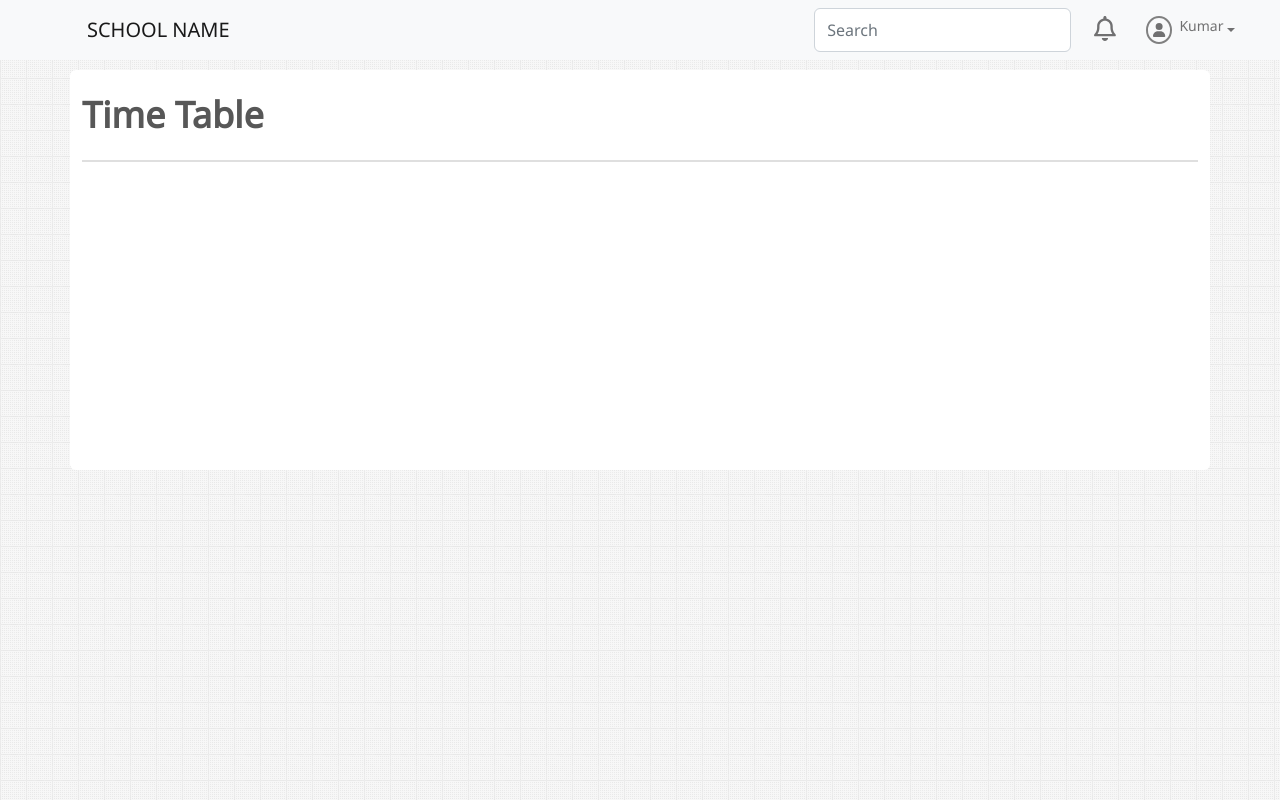
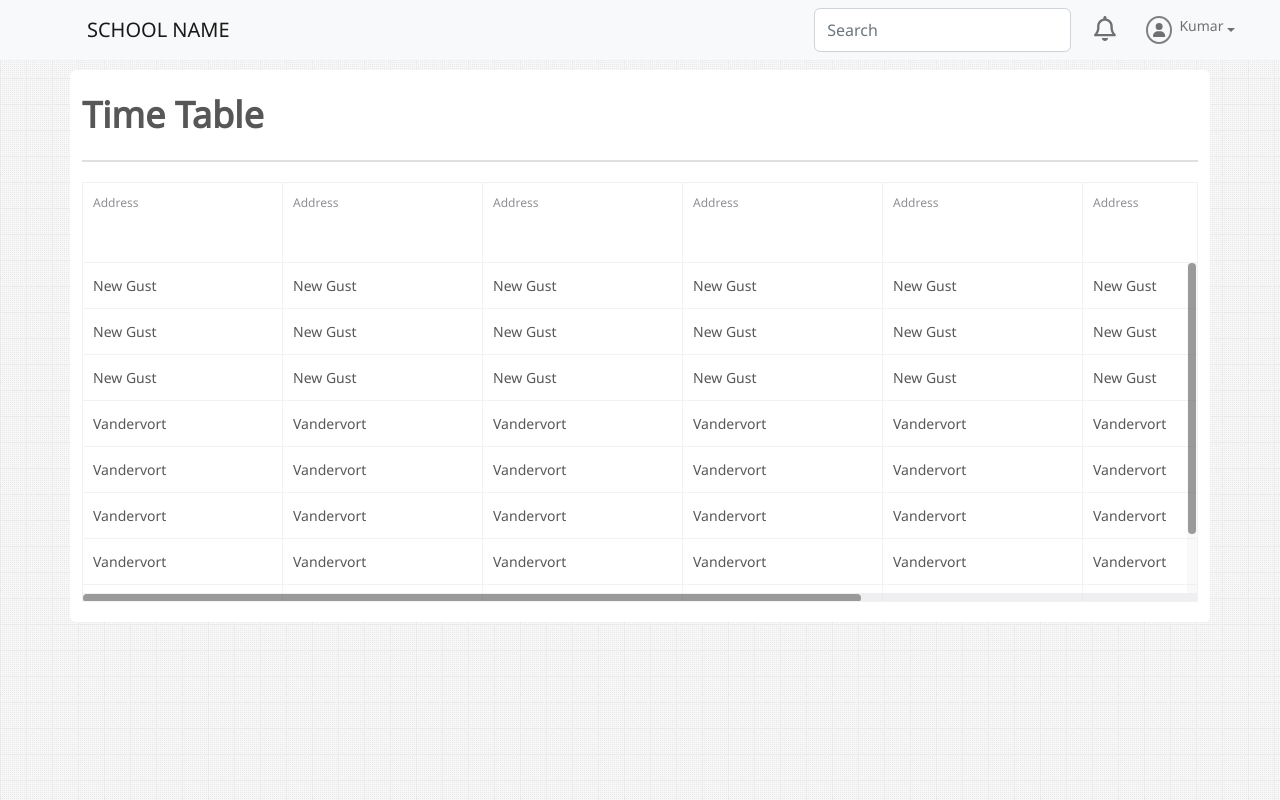
Before and after one commit to SanjayNithin2002/school-portal, a React (Create React App) app in the folder school-portal/: page /timetable in a window 1280 px wide. Built offline with nearby package versions, Linux system fonts and the light colour scheme.

Commit message:
time table updated

```diff
--- a/school-portal/src/Pages/Time table/timetable.jsx
+++ b/school-portal/src/Pages/Time table/timetable.jsx
@@ -2,16 +2,131 @@ import React from "react";
 import "react-datepicker/dist/react-datepicker.css";
 import "bootstrap/dist/css/bootstrap.min.css"
 import SideNavBar from "../../components/SideNavBar/SideNavBar";
+import { Table } from 'rsuite';
+const { Column, ColumnGroup, HeaderCell, Cell } = Table;
+
+const data = [
+    {
+      id: 1,
+      email: 'Leora13@yahoo.com',
+      firstName: 'Ernest Schuppe Anderson',
+      lastName: null,
+      city: 'New Gust',
+      companyName: 'Lebsack - Nicolas'
+    },
+    {
+      id: 2,
+      email: 'Mose_Gerhold51@yahoo.com',
+      firstName: 'Janis',
+      lastName: 'Bode',
+      city: 'New Gust',
+      companyName: 'Glover - Hermiston'
+    },
+    {
+      id: 3,
+      city: 'New Gust',
+      email: 'Frieda.Sauer61@gmail.com',
+      firstName: 'Makenzie Vandervort',
+      lastName: null,
+      companyName: 'Williamson - Kassulke'
+    },
+    {
+      id: 4,
+      email: 'Eloisa.OHara@hotmail.com',
+      firstName: 'Ciara',
+      lastName: 'Towne',
+      city: 'Vandervort',
+      companyName: 'Hilpert, Eichmann and Brown'
+    },
+    {
+      id: 5,
+      email: 'Brisa46@hotmail.com',
+      firstName: 'Suzanne',
+      lastName: 'Wolff',
+      city: 'Vandervort',
+      companyName: 'Mayer - Considine'
+    },
+    {
+      id: 6,
+      email: 'Cody.Schultz56@gmail.com',
+      firstName: 'Alessandra',
+      lastName: null,
+      city: 'Vandervort',
+      companyName: 'Nikolaus and Sons'
+    },
+    {
+      id: 7,
+      email: 'Enrico_Beer@yahoo.com',
+      firstName: 'Margret',
+      lastName: 'Heller',
+      city: 'Vandervort',
+      companyName: 'Corwin, Maggio and Wintheiser'
+    },
+    {
+      id: 8,
+      email: 'Mitchel.Herman@yahoo.com',
+      firstName: 'Emiliano',
+      lastName: 'Moore',
+      city: 'Gilberthaven',
+      companyName: 'Gulgowski - Botsford'
+    },
+    {
+      id: 9,
+      city: 'Gilberthaven',
+      email: 'Gaylord_Reichel16@yahoo.com',
+      firstName: 'Alessandra',
+      lastName: 'Smith',
+      companyName: 'Maggio LLC'
+    }
+  ];
+
 function timetable() {
 
     return (
         <div className="Main">
-
-            <SideNavBar/>
+            <SideNavBar />
             <div className="Home">
                 <div class="container rounded bg-white">
                     <h2>Time Table</h2>
-                    <hr style={{border:"1px solid gray"}}/>
+                    <hr style={{ border: "1px solid gray" }} />
+
+                    <Table bordered cellBordered height={420} headerHeight={80} data={data}>
+
+                        <Column width={200} colSpan={2}>
+                            <HeaderCell>Address</HeaderCell>
+                            <Cell dataKey="city" />
+                        </Column>
+                        <Column width={200} colSpan={2}>
+                            <HeaderCell>Address</HeaderCell>
+                            <Cell dataKey="city" />
+                        </Column>
+                        <Column width={200} colSpan={2}>
+                            <HeaderCell>Address</HeaderCell>
+                            <Cell dataKey="city" />
+                        </Column>
+                        <Column width={200} colSpan={2}>
+                            <HeaderCell>Address</HeaderCell>
+                            <Cell dataKey="city" />
+                        </Column>
+                        <Column width={200} colSpan={2}>
+                            <HeaderCell>Address</HeaderCell>
+                            <Cell dataKey="city" />
+                        </Column>
+                        <Column width={200} colSpan={2}>
+                            <HeaderCell>Address</HeaderCell>
+                            <Cell dataKey="city" />
+                        </Column>
+                        <Column width={200} colSpan={2}>
+                            <HeaderCell>Address</HeaderCell>
+                            <Cell dataKey="city" />
+                        </Column>
+                        <Column width={200} colSpan={2}>
+                            <HeaderCell>Address</HeaderCell>
+                            <Cell dataKey="city" />
+                        </Column>
+
+                    </Table>
+
                 </div>
             </div >
         </div>
```
